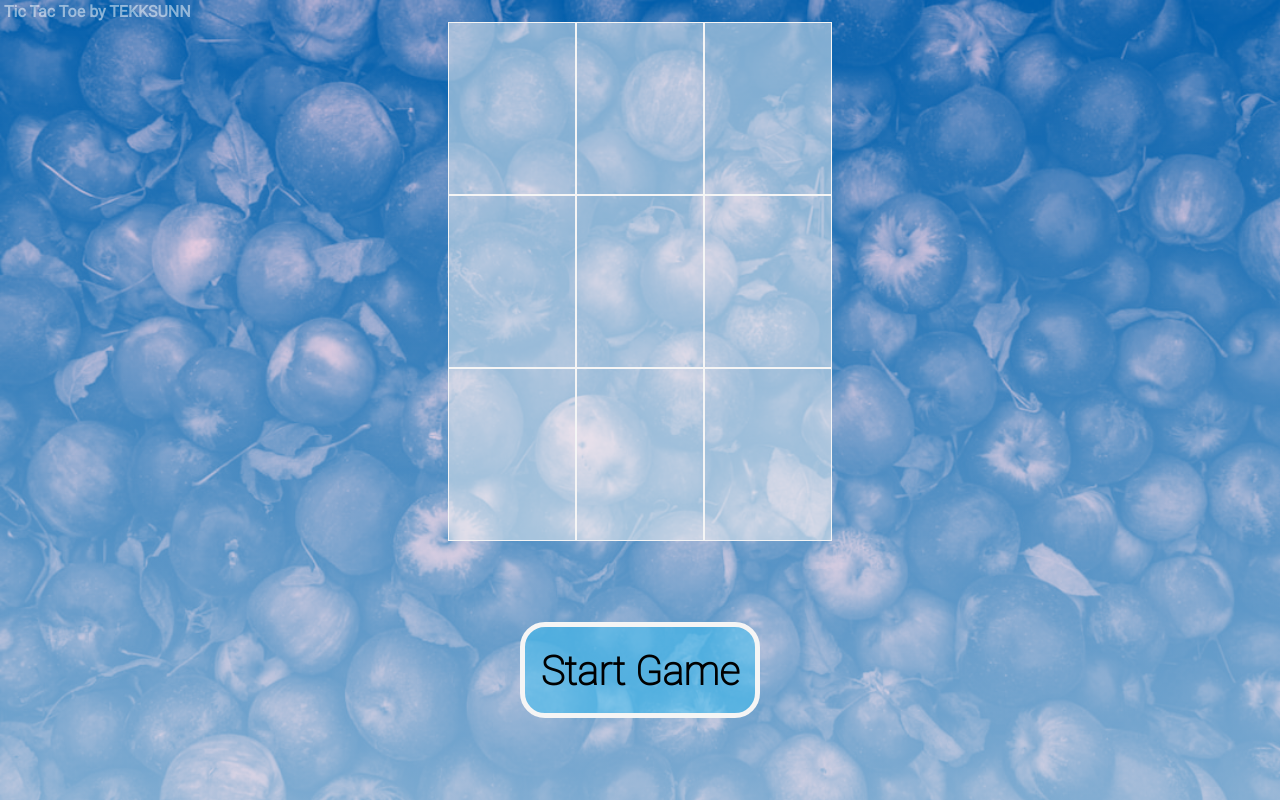
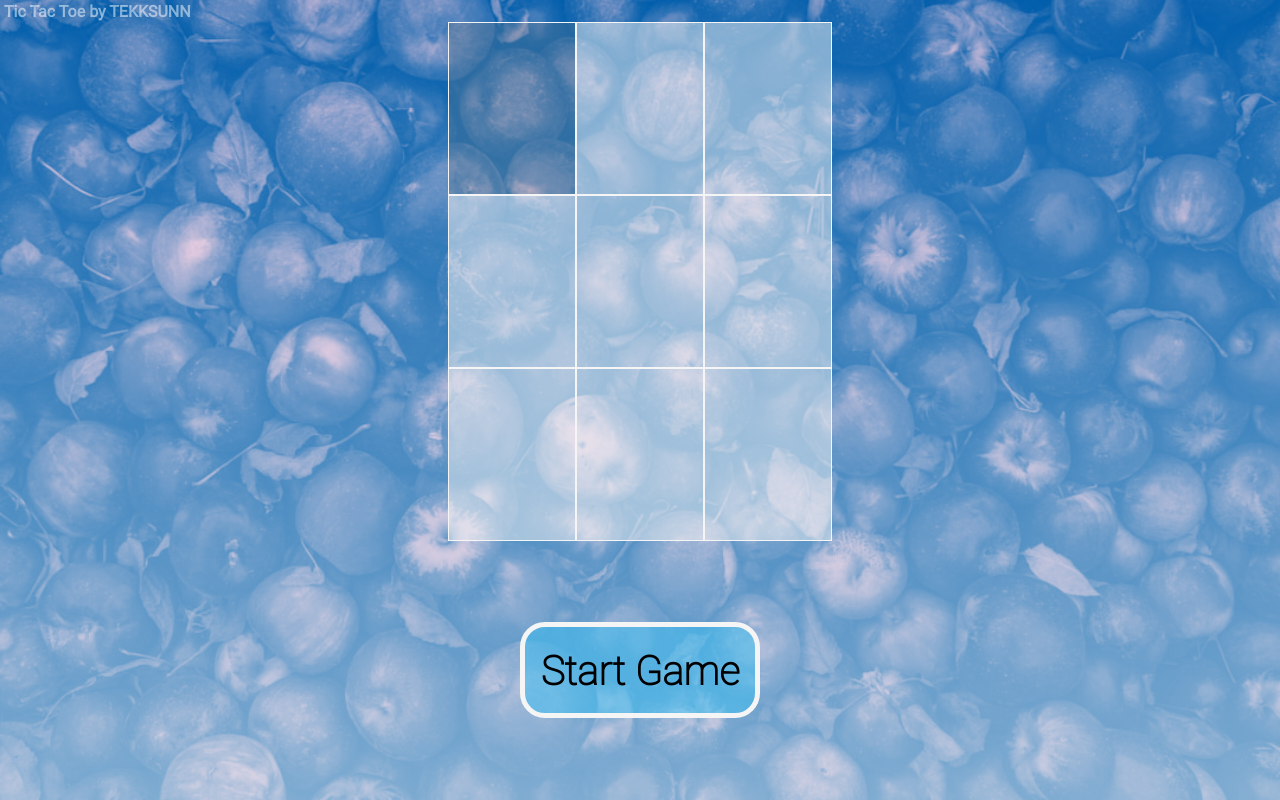
Before and after one commit to TEKKSUNN/tic-tac-toe, a plain HTML site: page index.html in a window 1280 px wide. In both pictures the pointer is over the element 512 px from the left and 108 px from the top of the page. Drawn offline with Linux system fonts and the light colour scheme.

Commit message:
Darken square when hovered

```diff
--- a/src/stylesheets/styles.css
+++ b/src/stylesheets/styles.css
@@ -49,6 +49,10 @@ header a:hover {
     border: 1px solid whitesmoke;
 }
 
+#game-board > div:hover {
+    background-color: rgba(122, 122, 122, 0.25);
+}
+
 .buttons {
     display: flex;
     justify-content: center;
```
